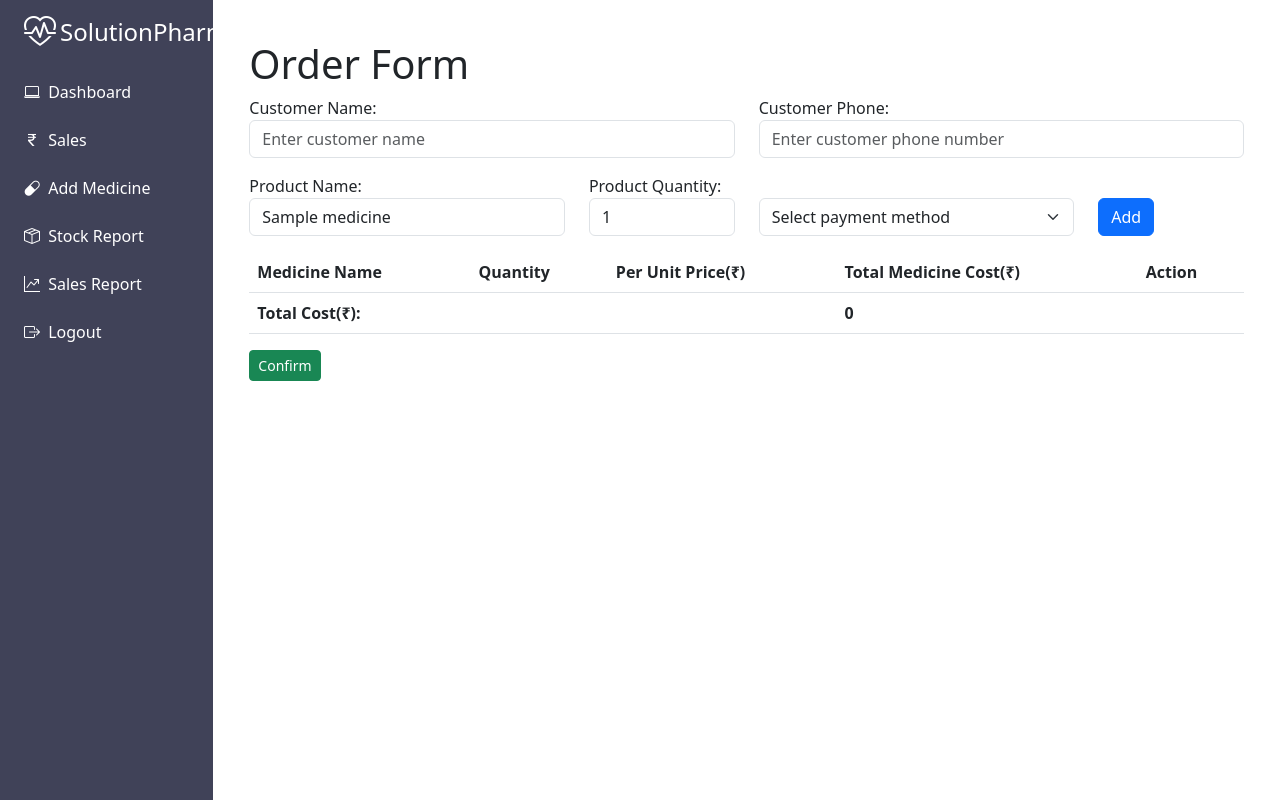
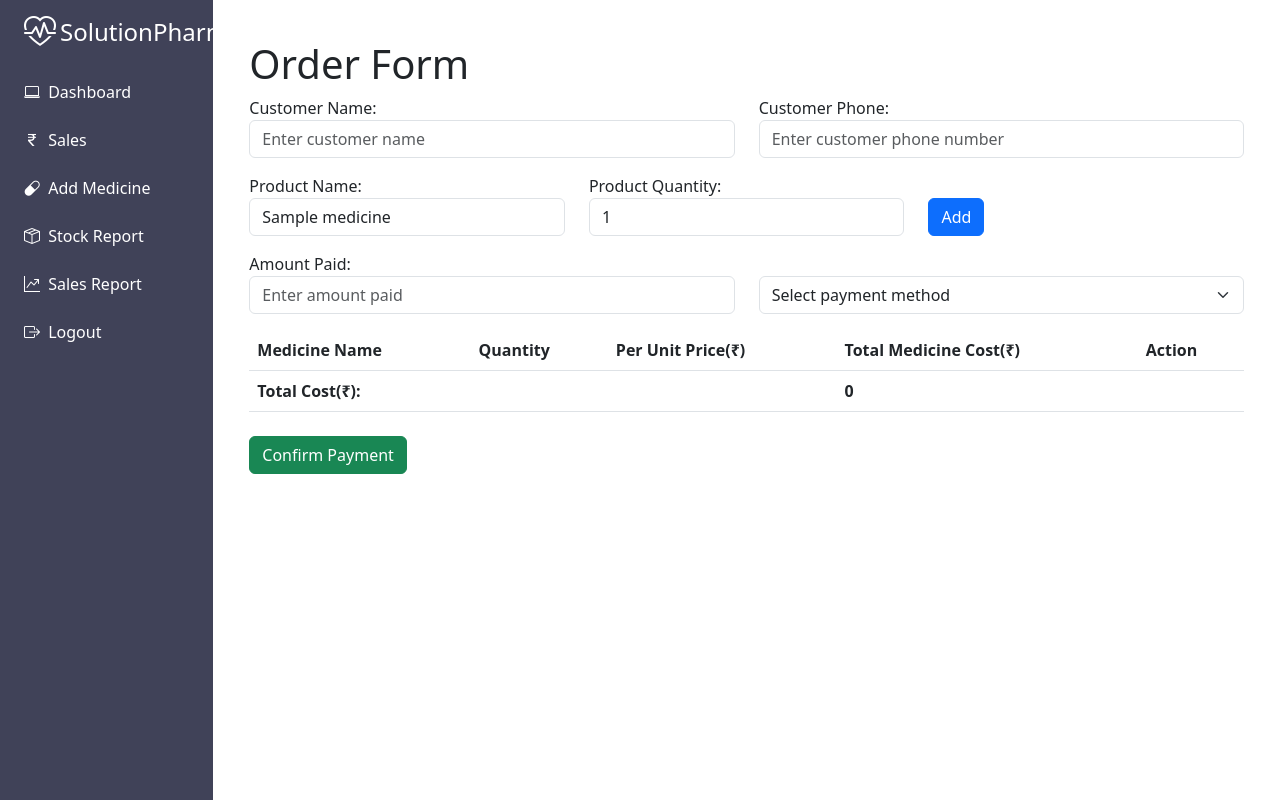
Before and after one commit to JanhaviDalvi/SolutionPharma, a Flask app: page /sales in a window 1280 px wide. Run offline with Flask 3, Linux system fonts and the light colour scheme; the visitor is signed in with stand-in values (Sample User, id 1); a database or web service that is not in the repository returns one stand-in record (values such as "Sample title"); lists and menus that the app fills with data are empty.

Commit message:
users page due

```diff
--- a/app.py
+++ b/app.py
@@ -26,15 +26,22 @@ login_manager.login_message_category = 'info'
 client = MongoClient(mongodb_uri)
 db = client['pharmacy_db']
 
-def insert_customer(customer_name, customer_phone):
+def insert_customer(customer_name, customer_phone, due_amount):
 	# Check if customer with the given phone number already exists
 	existing_customer = db.customer.find_one({"customer_phone": customer_phone})
 	if not existing_customer:
 		customer = {
 			"customer_name": customer_name,
-			"customer_phone": customer_phone
+			"customer_phone": customer_phone,
+			"due_amount": due_amount
 		}
 		db.customer.insert_one(customer)
+	# customer exits
+	else:
+		db.customer.update_one(
+            {"customer_phone": customer_phone},
+            {"$inc": {"due_amount": due_amount}}
+        )
 	customer_id = db.customer.find_one({"customer_phone": customer_phone})['_id']
 	return customer_id
 
@@ -105,6 +112,8 @@ def billing():
 	customer_name = request.form.get("customer_name")
 	customer_phone = request.form.get("customer_phone")
 	total_amount = request.form.get("total_amount")
+	amount_paid = request.form.get("amount_paid")
+	due_amount = round((float(total_amount) - float(amount_paid)), 2)
 	payment_method = request.form.get("payment_method")
 	billing_date = datetime.now()
 	for name, quantity, price, total_cost in zip(medicine_names, medicine_quantities, medicine_prices, medicine_total_costs):
@@ -115,7 +124,7 @@ def billing():
 			'medicine_total_cost': total_cost
 		}
 		medicines.append(medicine)
-	customer_id = insert_customer(customer_name, customer_phone)
+	customer_id = insert_customer(customer_name, customer_phone, due_amount)
 	sale = {
 		'medicines': medicines,
 		'total_amount': total_amount,
@@ -124,7 +133,7 @@ def billing():
 		'customer_id': customer_id
 	}
 	db.sales.insert_one(sale)
-	return render_template('billing.html', medicines=medicines, customer_name=customer_name, total_amount=total_amount, payment_method=payment_method, billing_date=billing_date)
+	return render_template('billing.html', medicines=medicines, customer_name=customer_name, total_amount=total_amount, payment_method=payment_method, billing_date=billing_date, amount_paid=amount_paid)
 
 @app.route('/add_medicine', methods=["POST", "GET"])
 @login_required
--- a/static/js/script.js
+++ b/static/js/script.js
@@ -10,6 +10,7 @@ function calculateTotalCost() {
     var total = 0;
     var totalCostElements = document.querySelectorAll('#medicine-table-body td:nth-child(4)');
     var total_hidden = document.getElementById("total_amount");
+    var amount_paid = document.getElementById("amount_paid");
 
     totalCostElements.forEach(function (element) {
         var cost = parseFloat(element.textContent);
@@ -20,6 +21,7 @@ function calculateTotalCost() {
 
     var totalCostElement = document.getElementById('total-cost');
     totalCostElement.textContent = total.toFixed(2);
+    amount_paid.value = amount_paid.max = total.toFixed(2);
     total_hidden.setAttribute("value", totalCostElement.textContent);
 }
 
--- a/templates/sales.html
+++ b/templates/sales.html
@@ -26,7 +26,7 @@
 					</div>
 				</div>
 			</div>
-			<div class="row my-3">
+			<div class="row mt-3">
 				<div class="col-md-4">
 					<div class="form-group">
 						<label for="productName" class="mr-2">Product Name:</label>
@@ -38,7 +38,7 @@
 						</select>
 					</div>
 				</div>
-				<div class="col-md-2">
+				<div class="col-md-4">
 					<div class="form-group">
 						<label for="productQuantity" class="mr-2">Product Quantity:</label>
 						<input type="number" class="form-control" id="productQuantity" min="1" step="1" value="1"
@@ -46,15 +46,23 @@
 					</div>
 				</div>
 				<div class="col-md-4">
+					<button type="button" class="btn btn-primary mt-4" onclick="addMedicine()">Add</button>
+				</div>
+			</div>
+			<div class="row my-3">
+				<div class="col-md-6">
+					<div class="form-group">
+						<label for="amountPaid" class="mr-2">Amount Paid:</label>
+						<input type="number" class="form-control" id="amount_paid" name="amount_paid" step="any" placeholder="Enter amount paid">
+					</div>
+				</div>
+				<div class="col-md-6">
 					<select class="form-select mt-4" aria-label="payment select" name="payment_method">
 						<option selected disabled>Select payment method</option>
 						<option value="UPI">UPI</option>
 						<option value="Credit/Debit card">Credit/Debit card</option>
 						<option value="Cash">Cash</option>
 					</select>
-				</div>
-				<div class="col-md-2">
-					<button type="button" class="btn btn-primary mt-4" onclick="addMedicine()">Add</button>
 				</div>
 			</div>
 
@@ -80,7 +88,9 @@
 					</tr>
 				</tfoot>
 			</table>
-			<button type="submit" class="btn btn-sm btn-success btn-success">Confirm</button>
+			<div class="d-grid gap-2 d-md-flex justify-content-md-start">
+				<button type="submit" class="btn btn-success btn-success mt-2">Confirm Payment</button>
+			</div>
 		</form>
 	</div>
 </div>
```
Also changed, not shown: templates/billing.html (+10 -5 lines).
